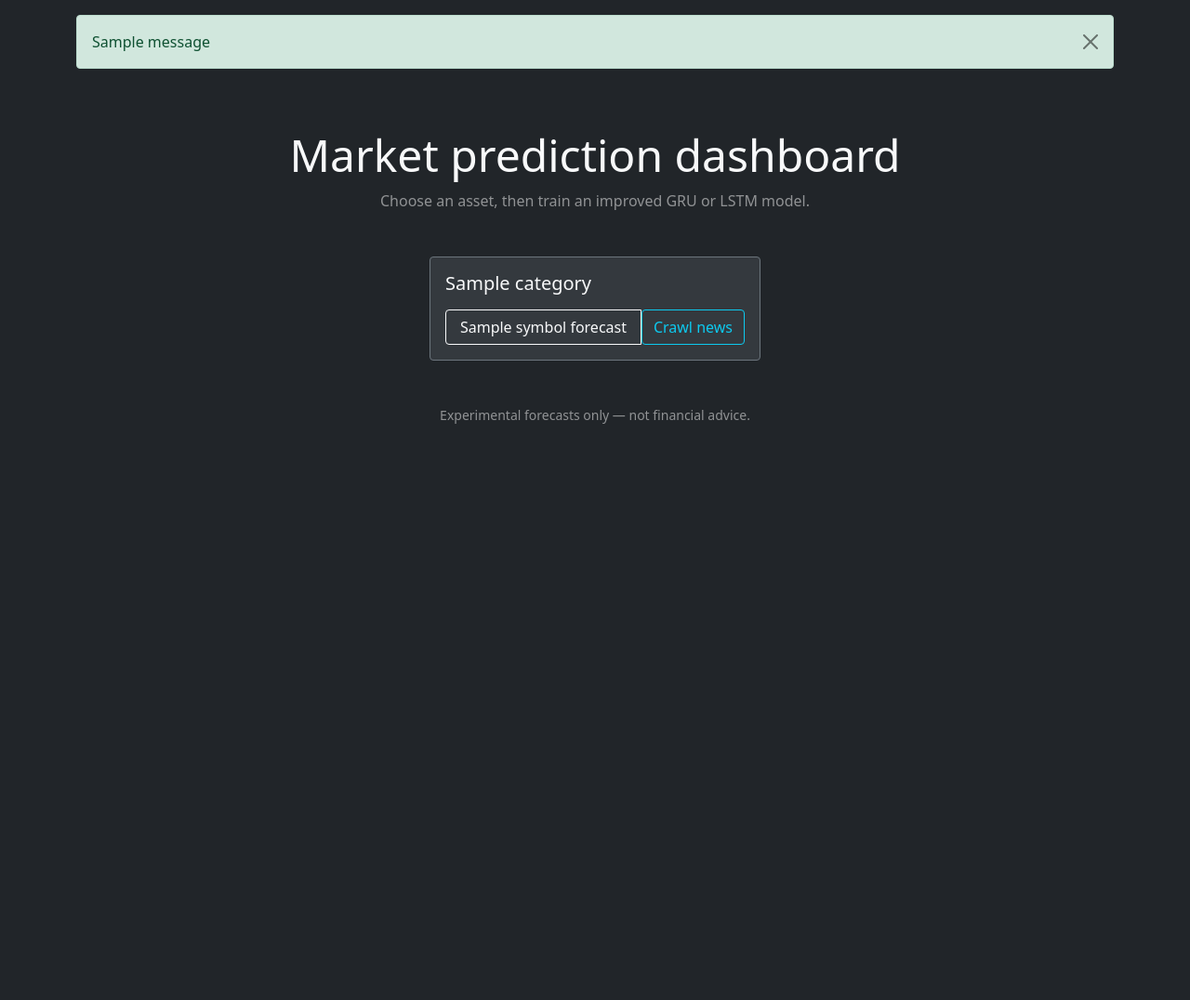
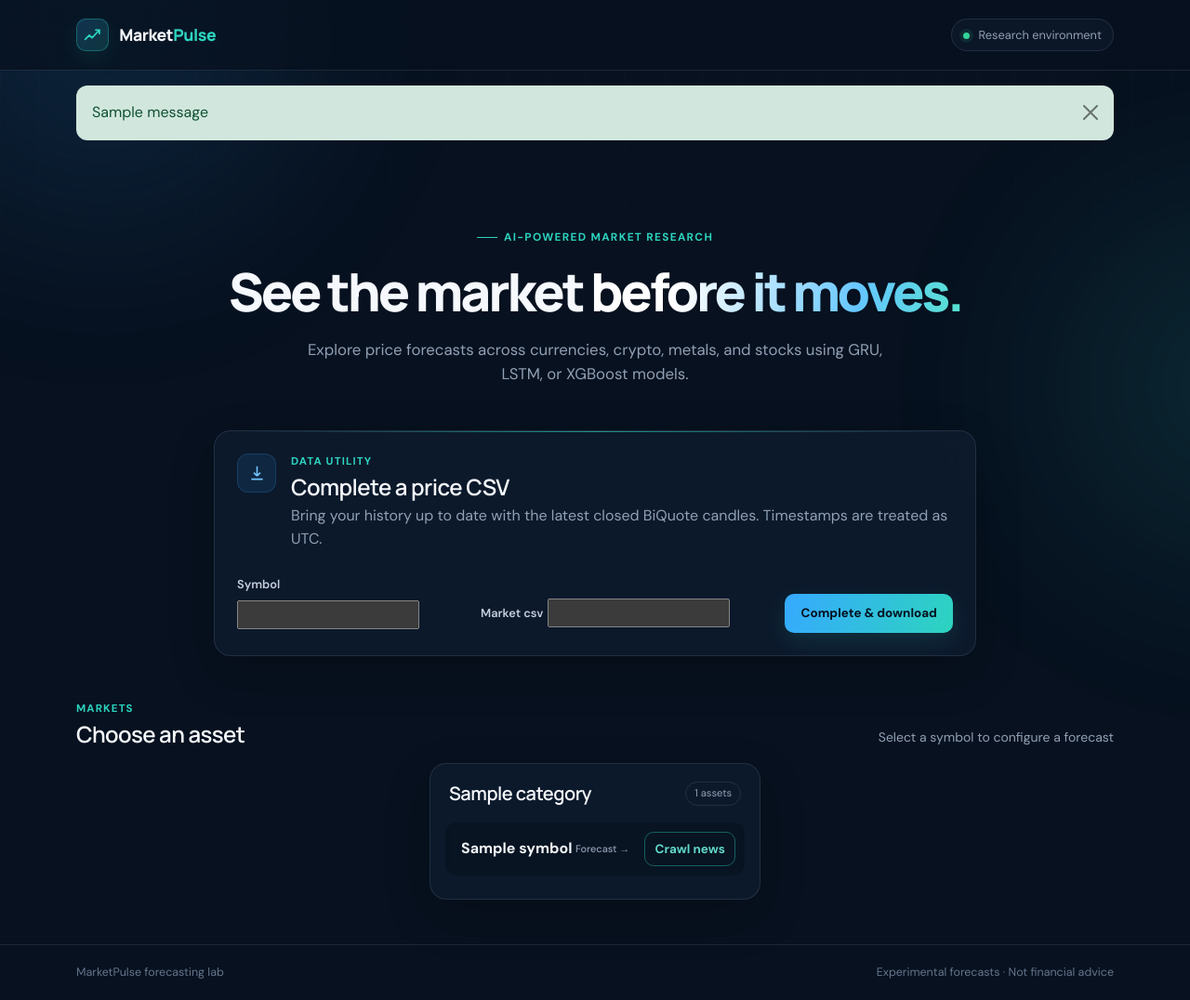
Before and after one commit to javadgheisari/Market-prediction-dashboard, a Django app: template mysite/dashboard/templates/dashboard.html in a window 1280 px wide. Shown: the whole page at 93% size. Before the commit the page ends 456 px from the top, so only its background shows below. Run offline with Django 4.2, Linux system fonts and the light colour scheme; the template is opened without the code that fills it: most values are stand-ins (such as "Sample title", 1, 10 or a date in 2020); one stand-in notice (Sample message) is shown; form fields are guessed from the names that the template uses; some libraries are stand-ins or nearby versions.

Commit message:
completed last data price and pretier UI

```diff
--- a/mysite/dashboard/data_paths.py
+++ b/mysite/dashboard/data_paths.py
@@ -7,7 +7,7 @@ PROJECT_ROOT = Path(__file__).resolve().parents[2]
 DATA_DIR = PROJECT_ROOT / "data"
 MODELS_DIR = PROJECT_ROOT / "models"
 
-DATE_COLUMNS = ("Date", "Asia/Tehran", "UTC", "datetime", "timestamp")
+DATE_COLUMNS = ("Date", "Time", "Asia/Tehran", "UTC", "datetime", "timestamp")
 
 SYMBOL_DIRS = {
     "EUR": ("assets/eur", "forex"),
--- /dev/null
+++ b/mysite/dashboard/static/dashboard/css/dashboard.css
@@ -0,0 +1,123 @@
+:root {
+    color-scheme: dark;
+    --app-bg: #07111f;
+    --app-surface: rgba(15, 29, 48, .78);
+    --app-surface-solid: #0f1d30;
+    --app-surface-raised: #14243a;
+    --app-border: rgba(148, 163, 184, .16);
+    --app-border-bright: rgba(45, 212, 191, .32);
+    --app-text: #f5f8fc;
+    --app-muted: #91a0b5;
+    --app-primary: #36a9ff;
+    --app-cyan: #2dd4bf;
+    --app-warning: #fb923c;
+    --app-danger: #fb7185;
+    --app-success: #34d399;
+}
+
+* { box-sizing: border-box; }
+
+body {
+    min-height: 100vh;
+    background: var(--app-bg);
+    color: var(--app-text);
+    font-family: "DM Sans", sans-serif;
+    line-height: 1.55;
+    position: relative;
+    overflow-x: hidden;
+}
+
+body::before {
+    content: "";
+    position: fixed;
+    inset: 0;
+    z-index: -2;
+    background-image: linear-gradient(rgba(148, 163, 184, .025) 1px, transparent 1px), linear-gradient(90deg, rgba(148, 163, 184, .025) 1px, transparent 1px);
+    background-size: 42px 42px;
+    mask-image: linear-gradient(to bottom, black, transparent 78%);
+}
+
+.app-glow { position: fixed; z-index: -1; border-radius: 50%; filter: blur(110px); opacity: .12; pointer-events: none; }
+.app-glow-one { width: 420px; height: 420px; background: var(--app-primary); top: -180px; left: -100px; }
+.app-glow-two { width: 380px; height: 380px; background: var(--app-cyan); top: 28%; right: -240px; }
+
+h1, h2, h3, h4, h5, h6, .brand { font-family: "Manrope", sans-serif; letter-spacing: -.025em; }
+.text-white-50 { color: var(--app-muted) !important; }
+
+.site-header { height: 76px; display: flex; align-items: center; border-bottom: 1px solid var(--app-border); background: rgba(7, 17, 31, .72); backdrop-filter: blur(18px); position: sticky; top: 0; z-index: 20; }
+.brand { color: var(--app-text); text-decoration: none; display: inline-flex; align-items: center; gap: .7rem; font-weight: 800; font-size: 1.1rem; }
+.brand:hover { color: var(--app-text); }
+.brand-accent { color: var(--app-cyan); }
+.brand-mark { width: 35px; height: 35px; display: grid; place-items: center; border-radius: 10px; background: linear-gradient(135deg, rgba(54,169,255,.2), rgba(45,212,191,.18)); border: 1px solid var(--app-border-bright); box-shadow: 0 8px 24px rgba(45,212,191,.1); }
+.brand-mark svg { width: 21px; fill: none; stroke: var(--app-cyan); stroke-width: 2; stroke-linecap: round; stroke-linejoin: round; }
+.status-pill { color: var(--app-muted); font-size: .8rem; border: 1px solid var(--app-border); border-radius: 99px; padding: .4rem .75rem; background: rgba(15,29,48,.6); }
+.status-dot { width: 7px; height: 7px; display: inline-block; background: var(--app-success); border-radius: 50%; margin-right: .4rem; box-shadow: 0 0 0 4px rgba(52,211,153,.1); }
+.app-shell { min-height: calc(100vh - 145px); }
+.site-footer { color: #65758c; border-top: 1px solid var(--app-border); padding: 1.25rem 0; font-size: .78rem; }
+
+.page-eyebrow { display: inline-flex; align-items: center; gap: .45rem; color: var(--app-cyan); font-size: .74rem; font-weight: 700; letter-spacing: .11em; text-transform: uppercase; margin-bottom: .9rem; }
+.page-eyebrow::before { content: ""; width: 22px; height: 1px; background: var(--app-cyan); }
+.hero-title { font-size: clamp(2rem, 5vw, 3.55rem); font-weight: 800; letter-spacing: -.055em; margin-bottom: 1rem; }
+.hero-title .gradient-text { background: linear-gradient(100deg, #fff 25%, #65c6ff 72%, #56e2cf); -webkit-background-clip: text; background-clip: text; color: transparent; }
+.hero-copy { max-width: 650px; margin: auto; font-size: 1.05rem; }
+
+.app-card { background: var(--app-surface); border: 1px solid var(--app-border); border-radius: 18px; box-shadow: 0 18px 50px rgba(0,0,0,.2); backdrop-filter: blur(12px); overflow: hidden; transition: border-color .2s ease, transform .2s ease, box-shadow .2s ease; }
+.app-card:hover { border-color: rgba(148,163,184,.28); }
+.accent-card { position: relative; }
+.accent-card::before { content: ""; position: absolute; top: 0; left: 32px; right: 32px; height: 1px; background: linear-gradient(90deg, transparent, var(--app-cyan), transparent); opacity: .65; }
+.card-kicker { color: var(--app-cyan); font-size: .72rem; letter-spacing: .1em; text-transform: uppercase; font-weight: 700; }
+.section-icon { flex: 0 0 auto; width: 42px; height: 42px; border-radius: 12px; display: grid; place-items: center; background: rgba(54,169,255,.1); color: #72c5ff; border: 1px solid rgba(54,169,255,.18); }
+.section-icon svg { width: 21px; height: 21px; fill: none; stroke: currentColor; stroke-width: 1.8; }
+
+.form-label { font-size: .8rem; color: #c5cfdd; font-weight: 600; margin-bottom: .45rem; }
+.form-control, .form-select { color: var(--app-text); background-color: rgba(5,14,26,.7); border: 1px solid rgba(148,163,184,.2); border-radius: 10px; min-height: 45px; padding: .65rem .8rem; }
+.form-control:focus, .form-select:focus { color: var(--app-text); background-color: rgba(5,14,26,.9); border-color: var(--app-primary); box-shadow: 0 0 0 .2rem rgba(54,169,255,.12); }
+.form-control::file-selector-button { color: #d9e4ef; background: #1c304a; border: 0; margin: -.65rem .8rem -.65rem -.8rem; padding: .65rem .8rem; }
+.form-text { font-size: .72rem; }
+
+.btn { border-radius: 10px; font-weight: 700; font-size: .84rem; padding: .68rem 1rem; transition: transform .18s ease, box-shadow .18s ease, background-color .18s ease; }
+.btn:hover:not(:disabled) { transform: translateY(-1px); }
+.btn-primary, .btn-info { color: #04111f; border: 0; background: linear-gradient(110deg, var(--app-primary), var(--app-cyan)); box-shadow: 0 9px 24px rgba(45,212,191,.13); }
+.btn-primary:hover, .btn-info:hover { color: #04111f; background: linear-gradient(110deg, #62bcff, #55e0ce); box-shadow: 0 12px 28px rgba(45,212,191,.2); }
+.btn-outline-info { color: #61d9ca; border-color: rgba(45,212,191,.4); }
+.btn-outline-info:hover { color: #06121e; background: var(--app-cyan); border-color: var(--app-cyan); }
+.btn-outline-light { color: #dbe5f1; border-color: rgba(219,229,241,.25); }
+.btn-outline-light:hover { background: #e7eef7; color: #07111f; }
+
+.asset-card { height: 100%; }
+.asset-card:hover { transform: translateY(-3px); box-shadow: 0 24px 55px rgba(0,0,0,.27); border-color: rgba(54,169,255,.3); }
+.asset-card-header { display: flex; align-items: center; justify-content: space-between; padding: 1.2rem 1.25rem .9rem; }
+.asset-count { color: var(--app-muted); font-size: .7rem; border: 1px solid var(--app-border); border-radius: 99px; padding: .2rem .55rem; }
+.asset-row { display: grid; grid-template-columns: 1fr auto; gap: .55rem; padding: .55rem; margin-bottom: .55rem; background: rgba(5,14,26,.46); border: 1px solid transparent; border-radius: 12px; transition: background .2s, border-color .2s; }
+.asset-row:hover { background: rgba(22,40,64,.8); border-color: var(--app-border); }
+.asset-link { display: flex; align-items: center; justify-content: space-between; color: var(--app-text); text-decoration: none; font-weight: 700; padding: .35rem .45rem; }
+.asset-link:hover { color: #74caff; }
+.asset-link small { color: var(--app-muted); font-size: .68rem; font-weight: 500; }
+.asset-news-btn { white-space: nowrap; padding: .48rem .65rem; }
+
+.back-link { color: var(--app-muted); text-decoration: none; font-size: .82rem; font-weight: 600; display: inline-flex; align-items: center; gap: .45rem; }
+.back-link:hover { color: var(--app-cyan); }
+.symbol-chip { display: inline-flex; padding: .28rem .6rem; border-radius: 7px; color: var(--app-cyan); background: rgba(45,212,191,.1); font-size: .72rem; font-weight: 800; letter-spacing: .08em; }
+.sticky-panel { position: sticky; top: 100px; }
+.result-toolbar { padding: .8rem 1rem; border: 1px solid var(--app-border); background: rgba(15,29,48,.55); border-radius: 12px; }
+.badge { padding: .45rem .62rem; border-radius: 7px; font-weight: 600; letter-spacing: .01em; }
+.bg-secondary { background-color: #263a53 !important; }
+.metric-card { min-height: 96px; padding: 1rem; background: rgba(15,29,48,.7); border: 1px solid var(--app-border); border-radius: 13px; display: flex; flex-direction: column; justify-content: center; }
+.metric-label { color: var(--app-muted); font-size: .68rem; text-transform: uppercase; letter-spacing: .07em; margin-bottom: .4rem; }
+.metric-value { font-family: "Manrope", sans-serif; font-size: 1.12rem; font-weight: 700; }
+.chart-card { padding: .7rem; min-height: 500px; }
+.chart-empty { min-height: 590px; border: 1px dashed rgba(148,163,184,.22); background: rgba(15,29,48,.35); border-radius: 18px; }
+.empty-chart-icon { width: 64px; height: 64px; display: grid; place-items: center; margin: 0 auto 1rem; border-radius: 18px; color: #5d718a; background: rgba(148,163,184,.06); }
+.empty-chart-icon svg { width: 32px; fill: none; stroke: currentColor; stroke-width: 1.4; }
+.card-header { background: rgba(7,17,31,.35); border-color: var(--app-border); padding: 1rem 1.25rem; }
+.table-dark { --bs-table-bg: transparent; --bs-table-striped-bg: rgba(148,163,184,.035); --bs-table-hover-bg: rgba(54,169,255,.055); color: #dce5f0; }
+.table > :not(caption) > * > * { border-color: rgba(148,163,184,.09); padding: .9rem 1.1rem; }
+.table thead th { color: var(--app-muted); font-size: .68rem; text-transform: uppercase; letter-spacing: .07em; font-weight: 700; }
+.link-light { text-decoration-color: rgba(255,255,255,.28); text-underline-offset: 3px; }
+.alert { border: 1px solid transparent; border-radius: 12px; }
+.alert-danger { color: #fecdd3; background: rgba(159,18,57,.2); border-color: rgba(251,113,133,.25); }
+.alert-warning { color: #fed7aa; background: rgba(154,52,18,.2); border-color: rgba(251,146,60,.25); }
+
+@media (max-width: 991.98px) { .sticky-panel { position: static; } .chart-empty { min-height: 360px; } }
+@media (max-width: 575.98px) { .site-header { height: 66px; } .status-pill { display: none; } .hero-title { font-size: 2.25rem; } .asset-row { grid-template-columns: 1fr; } .asset-news-btn { width: 100%; } .site-footer .container { justify-content: center !important; text-align: center; } }
+@media (prefers-reduced-motion: reduce) { *, *::before, *::after { scroll-behavior: auto !important; transition: none !important; } }
--- a/mysite/dashboard/templates/dashboard.html
+++ b/mysite/dashboard/templates/dashboard.html
@@ -1,26 +1,58 @@
 {% extends 'base.html' %}
 
 {% block content %}
-<main class="container py-5 text-light">
-    <div class="text-center mb-5">
-        <h1 class="display-5">Market prediction dashboard</h1>
-        <p class="text-white-50">Choose an asset, then train an improved GRU or LSTM model.</p>
+<main class="container py-5">
+    <div class="text-center pt-lg-4 mb-5">
+        <div class="page-eyebrow">AI-powered market research</div>
+        <h1 class="hero-title">See the market <span class="gradient-text">before it moves.</span></h1>
+        <p class="hero-copy text-white-50">Explore price forecasts across currencies, crypto, metals, and stocks using GRU, LSTM, or XGBoost models.</p>
     </div>
 
+    <section class="app-card accent-card mb-5 mx-auto" style="max-width: 820px;">
+        <div class="card-body p-4">
+            <div class="d-flex gap-3 align-items-start mb-4">
+                <span class="section-icon"><svg viewBox="0 0 24 24"><path d="M12 3v12m0 0 4-4m-4 4-4-4M5 19h14"/></svg></span>
+                <div><div class="card-kicker mb-1">Data utility</div><h2 class="h4 mb-1">Complete a price CSV</h2><p class="text-white-50 mb-0">Bring your history up to date with the latest closed BiQuote candles. Timestamps are treated as UTC.</p></div>
+            </div>
+            <form id="complete-csv-form" method="post" enctype="multipart/form-data" action="{% url 'complete_csv' %}">
+                {% csrf_token %}
+                <div class="row g-3 align-items-end">
+                    <div class="col-md-4">
+                        <label class="form-label" for="{{ complete_csv_form.symbol.id_for_label }}">{{ complete_csv_form.symbol.label }}</label>
+                        {{ complete_csv_form.symbol }}
+                        <div class="form-text text-white-50">{{ complete_csv_form.symbol.help_text }}</div>
+                    </div>
+                    <div class="col-md-5">
+                        <label class="form-label" for="{{ complete_csv_form.market_csv.id_for_label }}">{{ complete_csv_form.market_csv.label }}</label>
+                        {{ complete_csv_form.market_csv }}
+                        <div class="form-text text-white-50">{{ complete_csv_form.market_csv.help_text }}</div>
+                    </div>
+                    <div class="col-md-3 d-grid">
+                        <button class="btn btn-info" type="submit">Complete &amp; download</button>
+                    </div>
+                </div>
+            </form>
+        </div>
+    </section>
+
     {% if asset_groups %}
+    <div class="d-flex align-items-end justify-content-between mb-3">
+        <div><div class="card-kicker mb-1">Markets</div><h2 class="h4 mb-0">Choose an asset</h2></div>
+        <span class="small text-white-50 d-none d-sm-inline">Select a symbol to configure a forecast</span>
+    </div>
     <div class="row g-4 justify-content-center">
         {% for category, symbols in asset_groups.items %}
         <section class="col-sm-6 col-lg-4">
-            <div class="card h-100 bg-secondary bg-opacity-25 border-secondary">
-                <div class="card-body">
-                    <h2 class="h5 card-title">{{ category }}</h2>
-                    <div class="d-grid gap-2 mt-3">
+            <div class="app-card asset-card">
+                <div class="asset-card-header"><h3 class="h5 mb-0">{{ category }}</h3><span class="asset-count">{{ symbols|length }} assets</span></div>
+                <div class="card-body pt-1">
+                    <div>
                         {% for symbol in symbols %}
-                        <div class="btn-group" role="group" aria-label="Actions for {{ symbol }}">
-                            <a class="btn btn-outline-light" href="{% url 'predict' symbol_name=symbol %}">{{ symbol }} forecast</a>
-                            <form class="news-crawl-form d-flex" method="post" action="{% url 'crawl_news' symbol_name=symbol %}">
+                        <div class="asset-row" role="group" aria-label="Actions for {{ symbol }}">
+                            <a class="asset-link" href="{% url 'predict' symbol_name=symbol %}"><span>{{ symbol }}</span><small>Forecast &rarr;</small></a>
+                            <form class="news-crawl-form" method="post" action="{% url 'crawl_news' symbol_name=symbol %}">
                                 {% csrf_token %}
-                                <button class="btn btn-outline-info rounded-start-0" type="submit">Crawl news</button>
+                                <button class="btn btn-sm btn-outline-info asset-news-btn" type="submit">Crawl news</button>
                             </form>
                         </div>
                         {% endfor %}
@@ -36,14 +68,16 @@
     </div>
     {% endif %}
 
-    <p class="small text-white-50 text-center mt-5">
-        Experimental forecasts only — not financial advice.
-    </p>
 </main>
 {% endblock %}
 
 {% block scripts %}
 <script>
+    document.getElementById('complete-csv-form').addEventListener('submit', function () {
+        const button = this.querySelector('button[type="submit"]');
+        button.disabled = true;
+        button.textContent = 'Completing…';
+    });
     document.querySelectorAll('.news-crawl-form').forEach(function (form) {
         form.addEventListener('submit', function () {
             const button = form.querySelector('button[type="submit"]');
--- a/mysite/dashboard/urls.py
+++ b/mysite/dashboard/urls.py
@@ -4,6 +4,7 @@ from dashboard import views
 
 urlpatterns = [
     path('', views.DashboardView.as_view(), name='dashboard'),
+    path('prices/complete/', views.CompleteCsvView.as_view(), name='complete_csv'),
     path('predict/<str:symbol_name>/', views.PredictView.as_view(), name='predict'),
     path('news/<str:symbol_name>/crawl/', views.NewsCrawlView.as_view(), name='crawl_news'),
 ]
--- a/mysite/templates/base.html
+++ b/mysite/templates/base.html
@@ -1,16 +1,32 @@
-{% comment %} {% load static %} {% endcomment %}
+{% load static %}
 
 <!DOCTYPE html>
-<html>
+<html lang="en">
 <head>
     <meta charset="UTF-8">
     <meta name="viewport" content="width=device-width, initial-scale=1">
     <title>Market Prediction Dashboard</title>
     <link href="https://cdn.jsdelivr.net/npm/bootstrap@5.1.3/dist/css/bootstrap.min.css" rel="stylesheet" integrity="sha384-1BmE4kWBq78iYhFldvKuhfTAU6auU8tT94WrHftjDbrCEXSU1oBoqyl2QvZ6jIW3" crossorigin="anonymous">
-    {% comment %} <link rel="stylesheet" href="{% static 'css/base_styles.css' %}"> {% endcomment %}
+    <link rel="preconnect" href="https://fonts.googleapis.com">
+    <link rel="preconnect" href="https://fonts.gstatic.com" crossorigin>
+    <link href="https://fonts.googleapis.com/css2?family=DM+Sans:wght@400;500;600;700&amp;family=Manrope:wght@600;700;800&amp;display=swap" rel="stylesheet">
+    <link rel="stylesheet" href="{% static 'dashboard/css/dashboard.css' %}">
     {% block link %} {% endblock %}
 </head>
-<body class="bg-dark">
+<body>
+    <div class="app-glow app-glow-one" aria-hidden="true"></div>
+    <div class="app-glow app-glow-two" aria-hidden="true"></div>
+    <header class="site-header">
+        <div class="container d-flex align-items-center justify-content-between">
+            <a class="brand" href="{% url 'dashboard' %}" aria-label="Market Pulse home">
+                <span class="brand-mark" aria-hidden="true">
+                    <svg viewBox="0 0 24 24" role="img"><path d="M3 17.5l5.1-5.2 3.4 3.3L20.5 6M16 6h4.5v4.5"/></svg>
+                </span>
+                <span>Market<span class="brand-accent">Pulse</span></span>
+            </a>
+            <div class="status-pill"><span class="status-dot"></span> Research environment</div>
+        </div>
+    </header>
 
     {% comment %} {% include 'inc/navbar.html' %} {% endcomment %}
     {% if messages %}
@@ -23,10 +39,17 @@
         {% endfor %}
     </div>
     {% endif %}
-    <div class="jumbotron">
+    <div class="app-shell">
         {% comment %} {% include 'inc/messages.html' %} {% endcomment %}
         {% block content %} {% endblock %}
     </div>
+
+    <footer class="site-footer">
+        <div class="container d-flex flex-wrap justify-content-between gap-2">
+            <span>MarketPulse forecasting lab</span>
+            <span>Experimental forecasts · Not financial advice</span>
+        </div>
+    </footer>
 
 
     <script src="https://cdn.jsdelivr.net/npm/bootstrap@5.1.3/dist/js/bootstrap.bundle.min.js" integrity="sha384-ka7Sk0Gln4gmtz2MlQnikT1wXgYsOg+OMhuP+IlRH9sENBO0LRn5q+8nbTov4+1p" crossorigin="anonymous"></script>
```
Also changed, not shown: mysite/dashboard/forecaster.py (+49 -26 lines), mysite/dashboard/forms.py (+30 -0 lines), mysite/dashboard/market_data_service.py (added, +202 -0 lines), mysite/dashboard/templates/predict.html (+36 -33 lines), mysite/dashboard/tests.py (+100 -0 lines), mysite/dashboard/views.py (+42 -3 lines).
